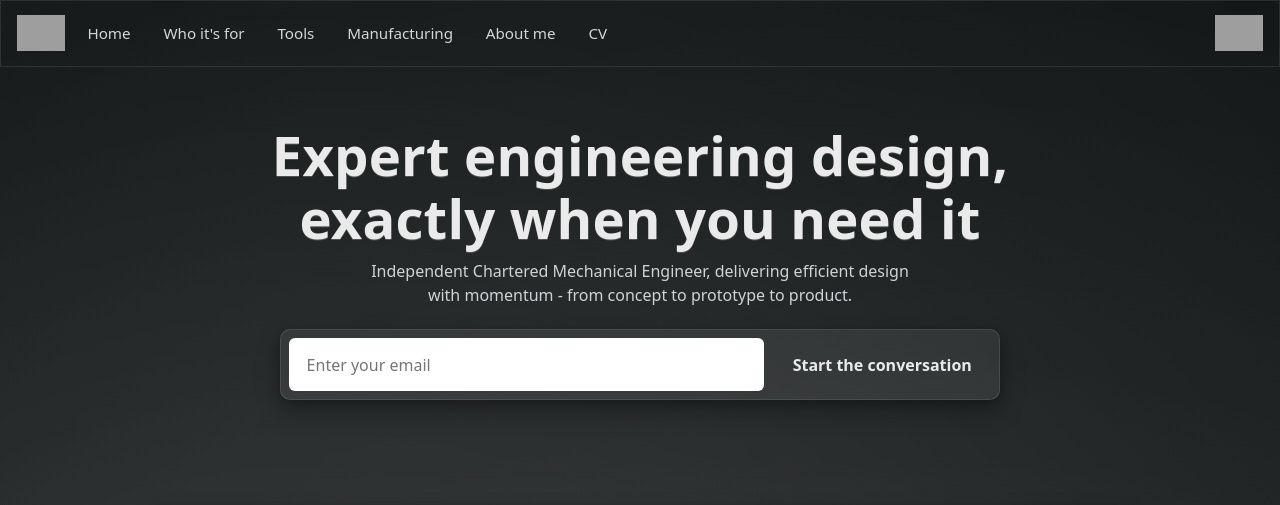
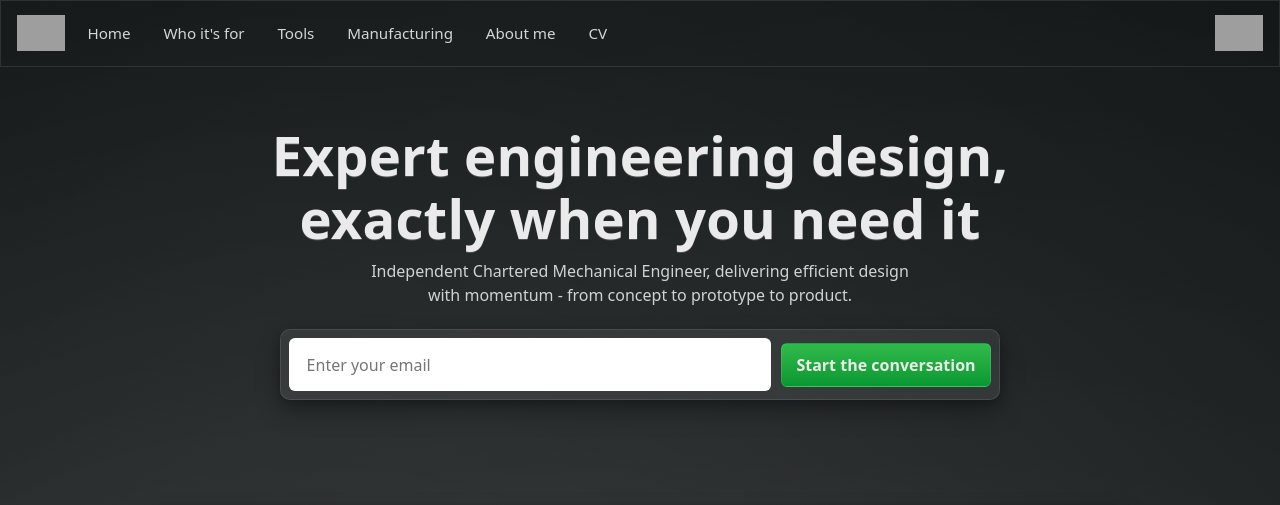
Before and after one commit to JamesAIzzard/jamesaizzard.github.io, a Jekyll site: the page built from index.html, in a window 1280 px wide and 1400 px high. Shown: the top 505 px of the window. Built offline with Jekyll 4.4.1, drawn with Linux system fonts in a browser that asks for light colours; some web fonts are replaced; grey boxes are pictures that could not be loaded.

Commit message:
Refactor button styles to use a gradient background and improve hover/active effects

```diff
--- a/_sass/components/_cta.scss
+++ b/_sass/components/_cta.scss
@@ -23,26 +23,7 @@
   box-shadow: 0 0 0 3px var(--ring);
 }
 
-.cta button {
-  border: none;
-  border-radius: 6px;
-  padding: 0.9rem 1.2rem;
-  background: var(--accent);
-  color: var(--text);
-  font-weight: 600;
-  cursor: pointer;
-  transition: transform 120ms ease, box-shadow 120ms ease, background 120ms ease;
-  width: 100%;
-}
-
-.cta button:hover {
-  transform: translateY(-1px);
-}
-
-.cta button:focus-visible {
-  outline: none;
-  box-shadow: 0 0 0 3px var(--ring);
-}
+/* Buttons in CTA use global styles from _style.scss */
 
 @media (min-width: 600px) {
   .cta {
--- a/_sass/components/_onshape_cad.scss
+++ b/_sass/components/_onshape_cad.scss
@@ -96,7 +96,14 @@
     padding: 0.9rem 1.2rem;
     border: none;
     border-radius: 6px;
-    background: var(--accent);
+    /* Fallback flat color */
+    background: var(--accent-1);
+    /* Subtle green gradient using --accent-1 */
+    background: linear-gradient(
+        180deg,
+        color-mix(in oklab, var(--accent-1) 94%, white),
+        color-mix(in oklab, var(--accent-1) 88%, black)
+    );
     color: var(--text);
     font-weight: 600;
     text-decoration: none;
--- a/_sass/components/_style.scss
+++ b/_sass/components/_style.scss
@@ -87,10 +87,27 @@ a:hover {
 
 button {
   color: var(--text);
-  background: linear-gradient(180deg, var(--accent-1), rgba(255, 255, 255, 0.02));
+  background: var(--accent-1);
+  background: linear-gradient(
+    180deg,
+    color-mix(in oklab, var(--accent-1) 94%, white),
+    color-mix(in oklab, var(--accent-1) 88%, black)
+  );
   border: 1px solid var(--panel-edge);
-  border-radius: 999px;
+  border-radius: 6px;
   padding: .55rem .9rem;
+  font-weight: 600;
+  cursor: pointer;
+  transition: transform 120ms ease, box-shadow 120ms ease, background 120ms ease, filter 120ms ease;
+}
+
+button:hover {
+  transform: translateY(-1px);
+}
+
+button:active {
+  transform: translateY(0);
+  filter: brightness(0.98);
 }
 
 :where(a, button, input, select, textarea):focus-visible {
```
